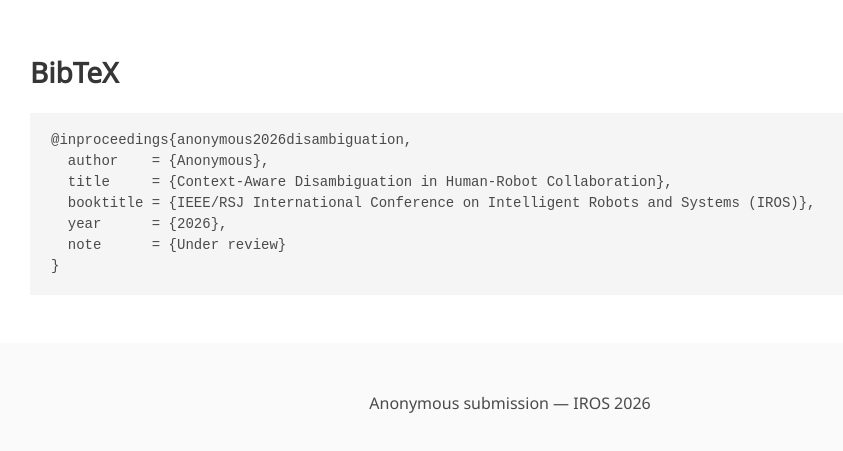
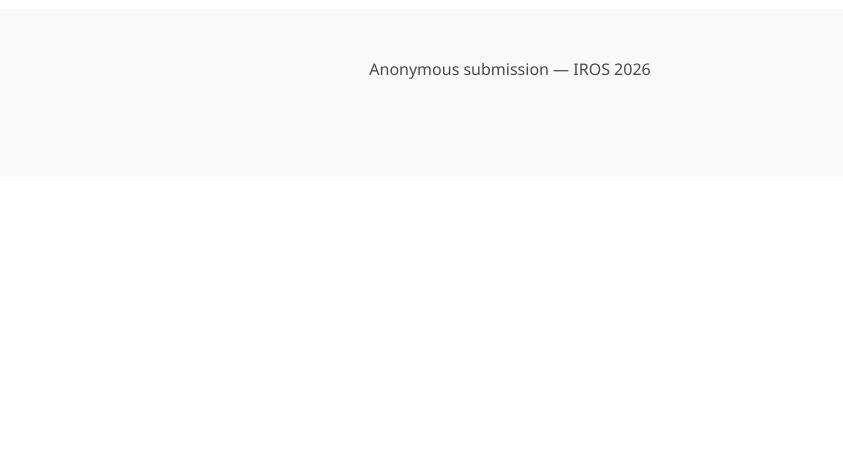
Before and after one commit to Tianyi-Fu/Context-Aware-Disambiguation, a plain HTML site: page index.html in a window 1280 px wide. Shown: the part 3343-3794 px from the top of the page, without its empty margins (130-973 px from the left). After the commit the page ends 3520 px from the top, so only its background shows below. Drawn offline with nearby package versions, Linux system fonts and the light colour scheme; some icons are missing; a web font is replaced by a local one.

Commit message:
Add files via upload

```diff
--- a/index.html
+++ b/index.html
@@ -156,18 +156,7 @@
 </section>
 
 
-<section class="section" id="BibTeX">
-  <div class="container is-max-desktop content">
-    <h2 class="title">BibTeX</h2>
-    <pre><code>@inproceedings{anonymous2026disambiguation,
-  author    = {Anonymous},
-  title     = {Context-Aware Disambiguation in Human-Robot Collaboration},
-  booktitle = {IEEE/RSJ International Conference on Intelligent Robots and Systems (IROS)},
-  year      = {2026},
-  note      = {Under review}
-}</code></pre>
-  </div>
-</section>
+
 
 
 <footer class="footer">
```
